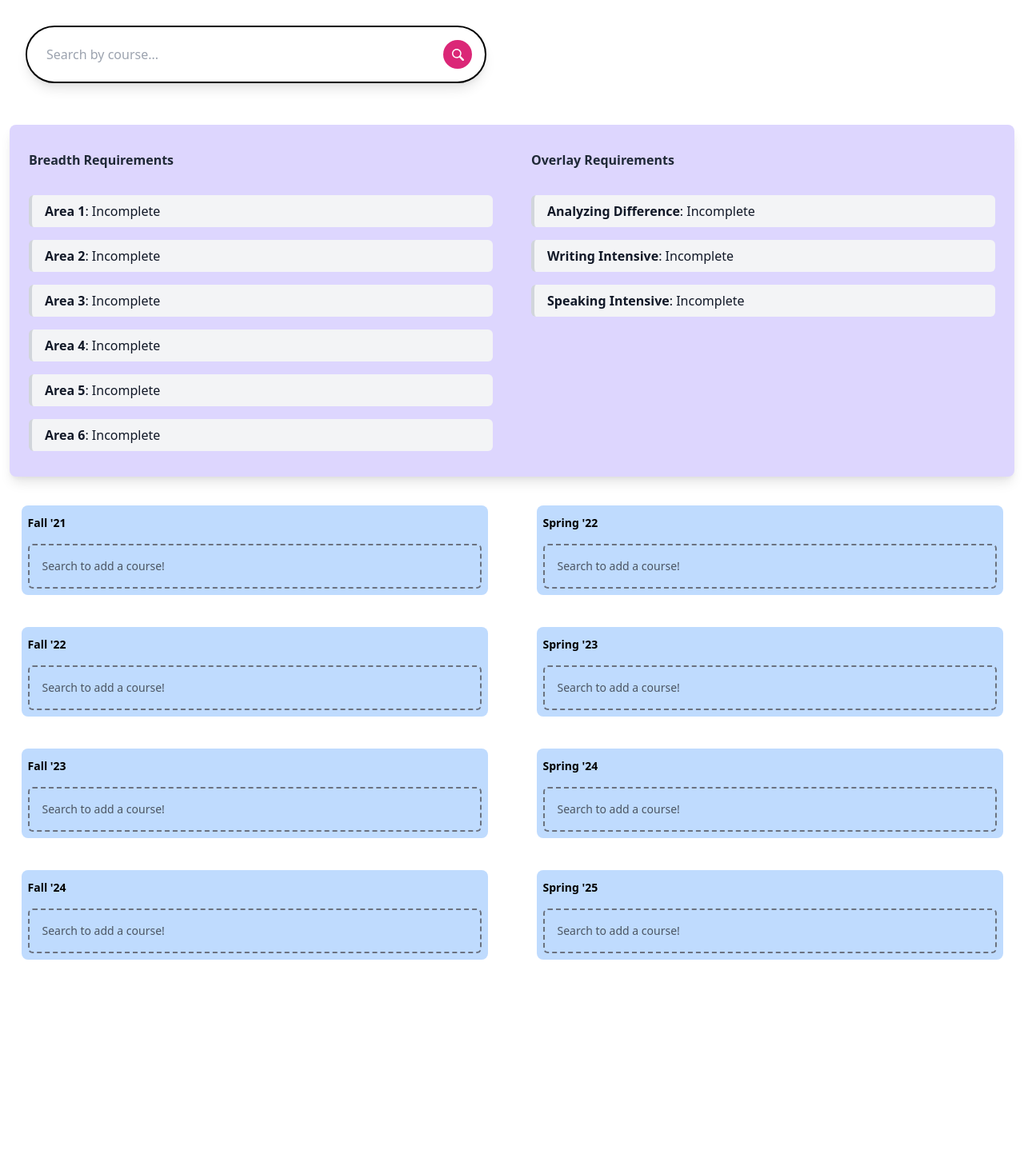
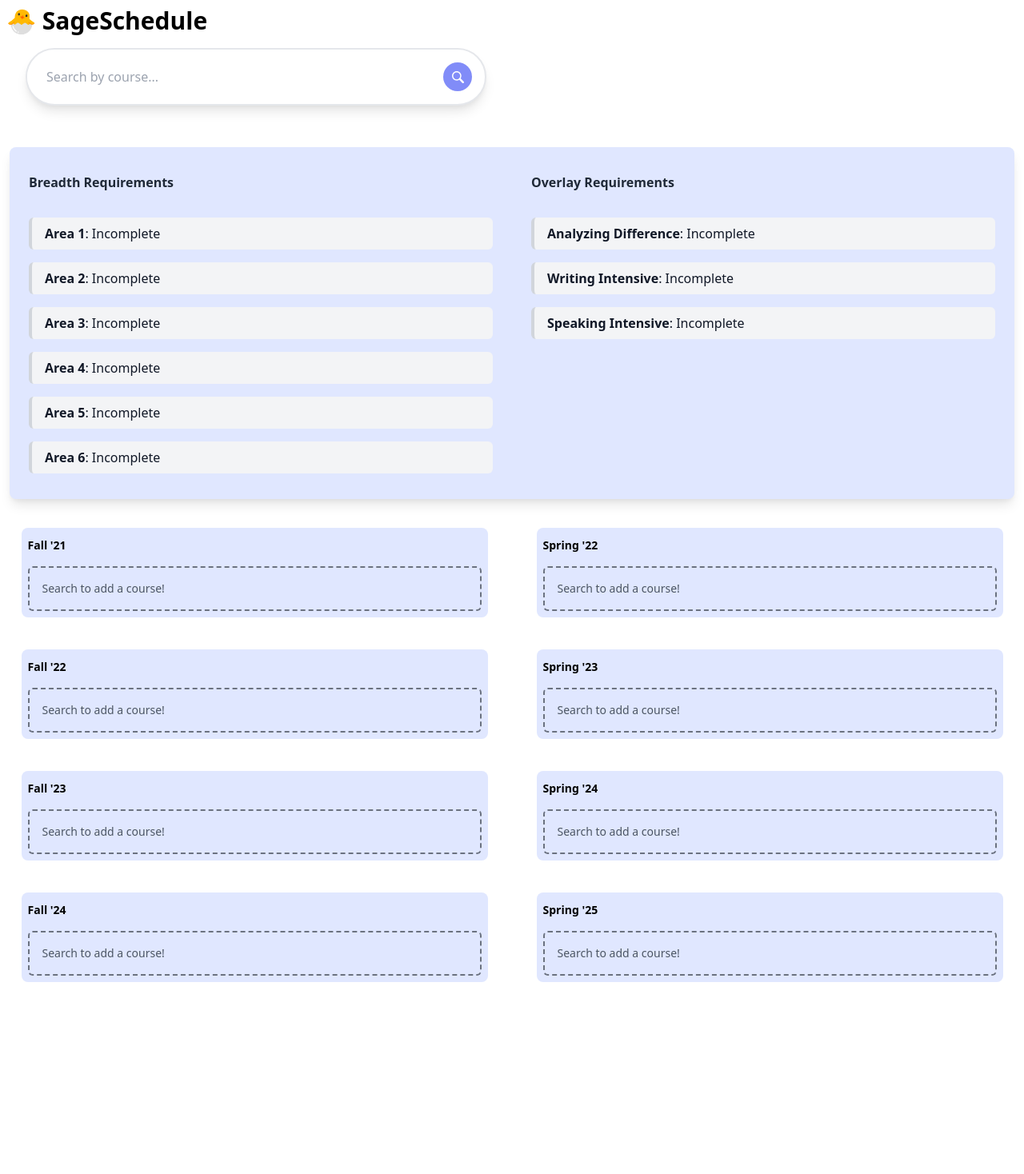
Before and after one commit to GPAlzate/SageSchedule, a Flask app: page / in a window 1280 px wide. Shown: the top 1468 px of the page at 80% size. Before the commit the page ends 1200 px from the top, so only its background shows below. Run offline with Flask 2, Linux system fonts and the light colour scheme; style sheets or scripts are compiled from the project's sources; parts of the project's set-up code (start-up, migrations or seed data) failed here and were passed over.

Commit message:
New colors

```diff
--- a/app.py
+++ b/app.py
@@ -32,7 +32,7 @@ def create_semesters():
 # The home page
 @app.route('/')
 def index():
-    session.clear()
+    # session.clear()
     if 'school_year' not in session:
         session['school_year'] = SCHOOL_YEAR
     if 'semesters' not in session:
--- a/templates/index.html
+++ b/templates/index.html
@@ -12,18 +12,18 @@
 
 <body>
 <div class='flex flex-wrap flex-col overflow-hidden'>
-    <!-- <nav>
-        <h1 class="font-bold text-6xl">Courses</h1>
-    </nav> -->
+    <nav>
+        <h1 class="font-bold text-3xl p-2 -mb-6" >🐣 SageSchedule</h1>
+    </nav>
     <div class="flex flex-wrap overflow-hidden">
     <div class="p-8 w-1/2"> <!-- Div with search box -->
         <form action="{{ url_for('search') }}">
-            <div class="bg-white flex items-center rounded-full shadow-lg border-2 border-black">
+            <div class="bg-white flex items-center rounded-full shadow-lg border-2 border-grey-300">
             <input class="rounded-l-full w-full py-4 px-6 text-gray-700 leading-tight
                             focus:outline-none" id="search" type="text" placeholder="Search by course..."
                             name="q">
                 <div class="p-4">
-                    <button class="bg-pink-600 text-white rounded-full p-2 hover:bg-pink-300
+                    <button class="bg-indigo-400 text-white rounded-full p-2 hover:bg-indigo-300
                         focus:outline-none w-9 h-9 flex items-center justify-center"
                     type="submit">
                         <svg version="1.1" id="Capa_1" xmlns="http://www.w3.org/2000/svg" xmlns:xlink="http://www.w3.org/1999/xlink" x="0px" y="0px"
@@ -52,8 +52,8 @@
     <div class='grid grid-rows-3 grid-flow-col gap-4'> <!-- div below search, side by side search results and schedule -->
         {% if courses is not none %} <!-- Course search results, if it exists -->
         <div class="row-span-3 flex-wrap">
-            <table class="rounded-lg rounded-b-lg m-5 w-11/12 mx-auto text-gray-800 bg-indigo-100">
-                <thead class="flex w-full">
+            <table class="rounded-lg rounded-b-lg m-5 w-11/12 mx-auto text-gray-800 bg-gray-100">
+                <thead class="flex w-full bg-indigo-100">
                     <tr class="text-left font-bold border-b-2 border-gray-200 flex w-full">
                     <td class="px-4 py-3 w-1/8"></td>
                     <th class="px-4 py-3 w-1/3">Course Number</th>
@@ -101,7 +101,7 @@
             </table>
         </div>
         {% endif %}
-        <div class="row-span-1 flex justify-center items-start bg-purple-200 shadow-lg rounded-lg mx-3 mt-5">
+        <div class="row-span-1 flex justify-center items-start bg-indigo-100 shadow-lg rounded-lg mx-3 mt-5">
             <div class="flex flex-col px-6 py-8 w-1/2">
                 <h1 class="mb-8 font-extrabold text-gray-800 leading-6">Breadth Requirements</h1>
                 <ul class="flex flex-col space-y-4 text-gray-900">
@@ -131,7 +131,7 @@
         <div class="row-span-2 flex justify-center items-start">
             <div class="grid grid-cols-2 md:grid-cols-2 sm:grid-cols-1 gap-y-10 gap-x-2 w-full mx-auto my-5">
             {% for semester in session['semesters'] %}
-            <div class="rounded-lg bg-blue-200 w-11/12 p-2 mx-auto">
+            <div class="rounded-lg bg-indigo-100 w-11/12 p-2 mx-auto">
                 <div class="flex justify-between py-1 px">
                     <h3 class="text-sm font-bold">
                         {{ semester }}
```
